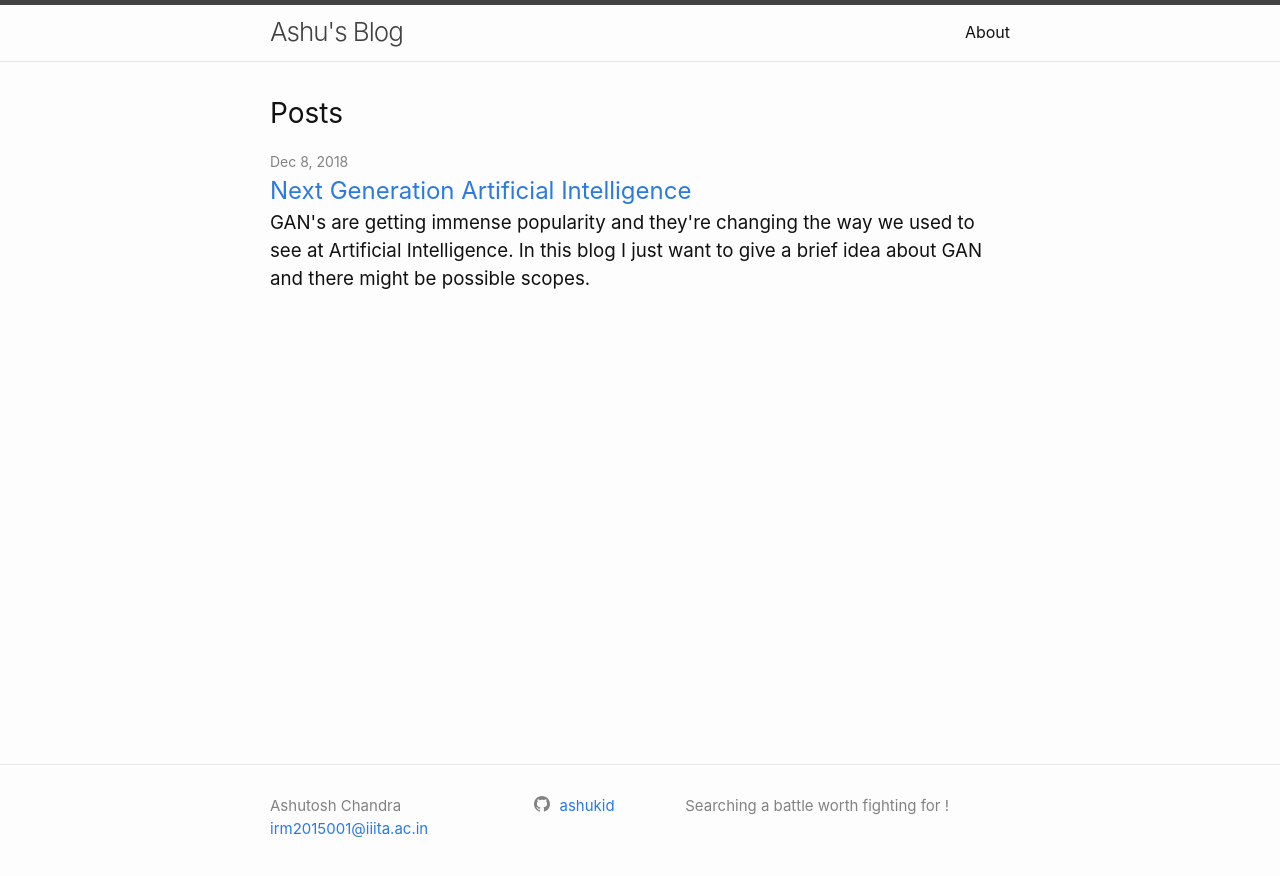
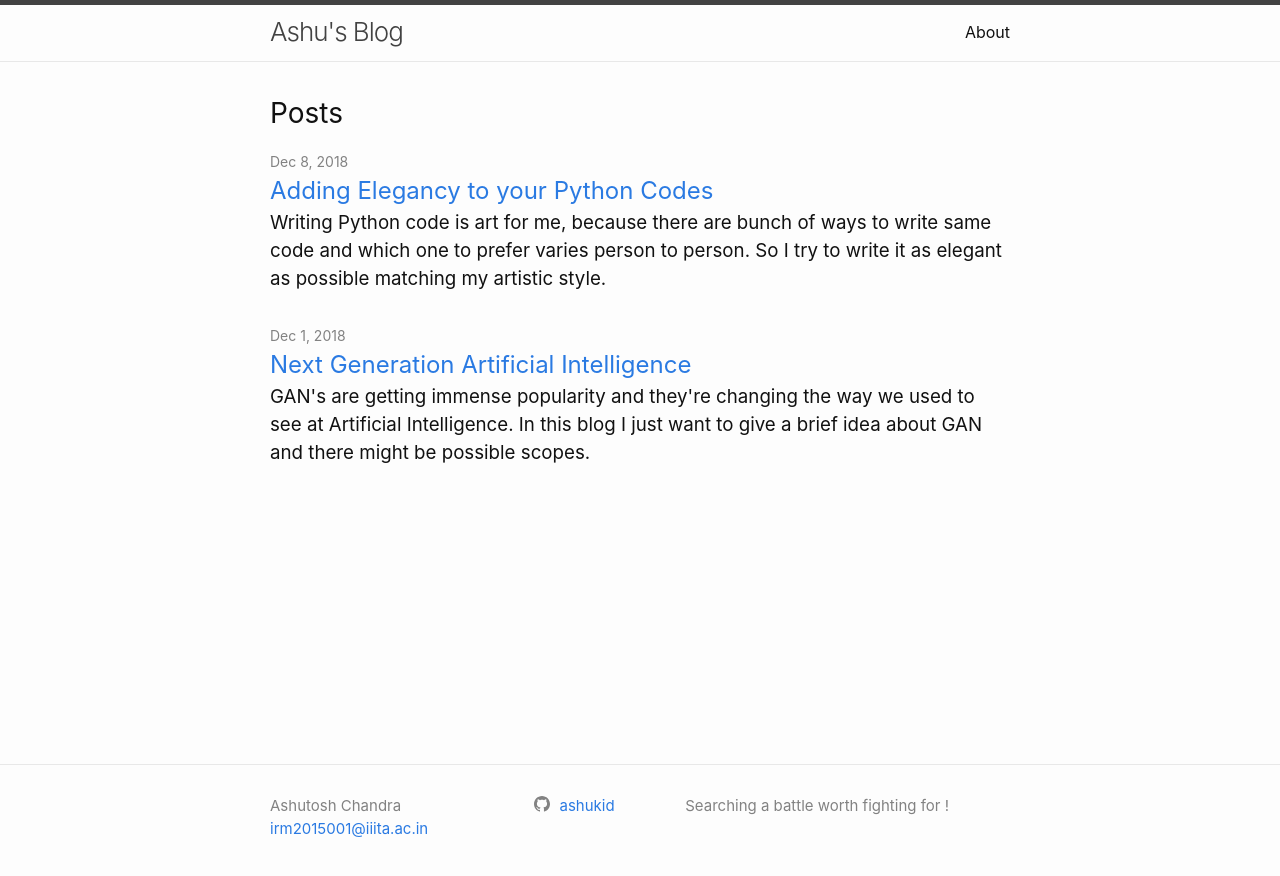
Before and after one commit to ashukid/ashukid.github.io, a Jekyll site: the page built from index.md, in a window 1280 px wide. Shown: the top 876 px of the page. Built offline with Jekyll 4.4.1, drawn with Linux system fonts in a browser that asks for light colours.

Commit message:
second post in preview mode

```diff
--- a/_posts/2018-12-01-next-generation-ai.markdown
+++ b/_posts/2018-12-01-next-generation-ai.markdown
@@ -4,7 +4,7 @@ layout: post
 title:  "Next Generation Artificial Intelligence"
 excerpt: GAN's are getting immense popularity and they're changing the way we used to see at Artificial Intelligence. In this blog I just
         want to give a brief idea about GAN and there might be possible scopes.
-date:   2018-12-08 20:35:06 +0530
+date:   2018-12-01
 ---
 
 I was experimenting with different GAN models (Generative Adversarial Networks, if you don’t know) from a while and all the time I was feeling, this time I’m not teaching a machine how to do things, this time I’m asking a machine to be creative, like after showing some pictures asking it to generate similar pictures. (I’ll explain this in a while). It’s like telling a painter to paint something similar to landscape images, or telling a singer to sing similar to Ed Sheeran (off course we’ve to tell him first how landscape looks like or how Ed Sheeran voice sounds like). All this classification of cat and dog, stock prediction regression task, all that seems a decade ago work, even though it’s not. Now with the advancement in Reinforcement Learning and GAN we’ve come to next generation of AI.
--- /dev/null
+++ b/_posts/2018-12-08-Adding Elegancy-to-your-Python-Codes.markdown
@@ -0,0 +1,12 @@
+---
+comments: true
+layout: post
+title:  "Adding Elegancy to your Python Codes"
+excerpt: Writing Python code is art for me, because there are bunch of ways to write same code and which one to prefer varies person to person. So I try to write it as elegant as possible matching my artistic style.
+date:   2018-12-08
+---
+
+Python is a simple and elegant programming language. With effortless syntax you can express more than what seems difficult with other languages. Even with this straightforward syntax Python possesses many elementary tricks that will help you write shorter and more powerful codes and elegancy to your codes.
+
+
+# todo
```
Also changed, not shown: about.md (+3 -1 lines).
